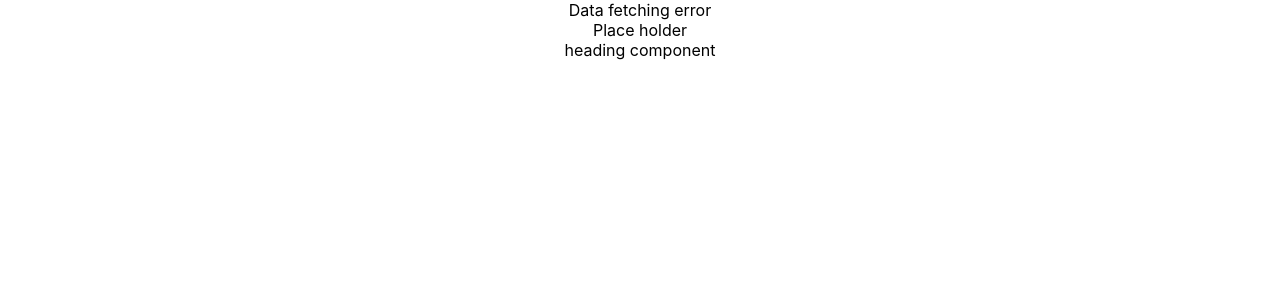
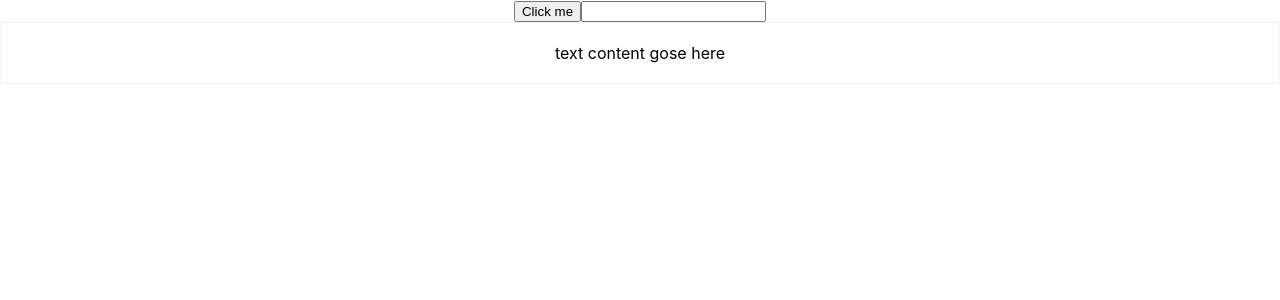
Before and after one commit to trung1704ptit/react-typescript-youtube, a React (Create React App) app: page / in a window 1280 px wide. Shown: the top 300 px of the page. Built offline with nearby package versions, Linux system fonts and the light colour scheme.

Commit message:
lesson 7

```diff
--- a/src/App.tsx
+++ b/src/App.tsx
@@ -1,10 +1,13 @@
-import './App.css';
-import { Greet } from './components/Greet';
-import { Heading } from './components/Heading';
-import { Oscar } from './components/Oscar';
-import { Person } from './components/Person';
-import { PersonList } from './components/PersonList';
-import { Status } from './components/Status';
+import "./App.css";
+import { Button } from "./components/Button";
+import { Container } from "./components/Container";
+import { Greet } from "./components/Greet";
+import { Heading } from "./components/Heading";
+import { Input } from "./components/Input";
+import { Oscar } from "./components/Oscar";
+import { Person } from "./components/Person";
+import { PersonList } from "./components/PersonList";
+import { Status } from "./components/Status";
 
 function App() {
   const nameList = [
@@ -30,12 +33,23 @@ function App() {
     <div className="App">
       {/* <Greet name="Trung" messageCount={20} isLoggedIn={true} />
       <PersonList names={nameList} /> */}
-      <Status status="error" />
+      {/* <Status status="error" />
       <Heading>Place holder</Heading>
       <Oscar>
         <Heading>heading component</Heading>
       </Oscar>
-      <Greet name='Trung' isLoggedIn={false} />
+      <Greet name='Trung' isLoggedIn={false} /> */}
+      <Button
+        handleClick={(event, id) => {
+          console.log("button click", event, id);
+        }}
+      ></Button>
+
+      <Input value="" handleChange={(event) => console.log(event)} />
+
+      <Container
+        styles={{ border: "1px solid #f1f1f1", padding: 20, display: "block" }}
+      ></Container>
     </div>
   );
 }
--- /dev/null
+++ b/src/components/Button.tsx
@@ -0,0 +1,9 @@
+import React from "react";
+
+type ButtonProps = {
+  handleClick: (event: React.MouseEvent<HTMLButtonElement>, id: number) => void
+}
+
+export const Button = (props: ButtonProps) => {
+  return <button onClick={e => props.handleClick(e, 1)}>Click me</button>;
+}
--- /dev/null
+++ b/src/components/Container.tsx
@@ -0,0 +1,11 @@
+type ContainerProps = {
+  styles: React.CSSProperties
+}
+
+export const Container = (props: ContainerProps) => {
+  return (
+    <div style={props.styles}>
+      text content gose here
+    </div>
+  );
+}
--- /dev/null
+++ b/src/components/Input.tsx
@@ -0,0 +1,12 @@
+import React from "react";
+
+type InputProps = {
+  value: string,
+  handleChange: (event: React.ChangeEvent<HTMLInputElement>) => void
+}
+
+export const Input = (props: InputProps) => {
+  return (
+    <input type="text" value={props.value} onChange={props.handleChange} />
+  );
+}
```
